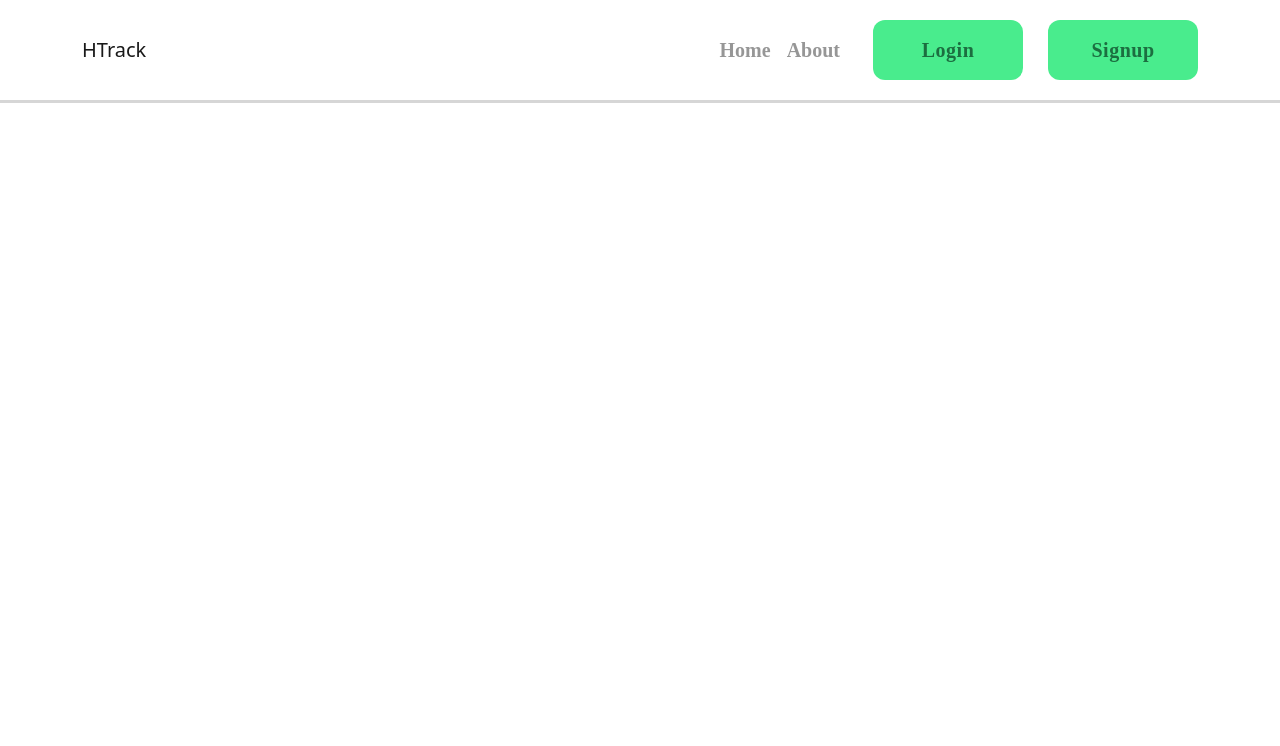
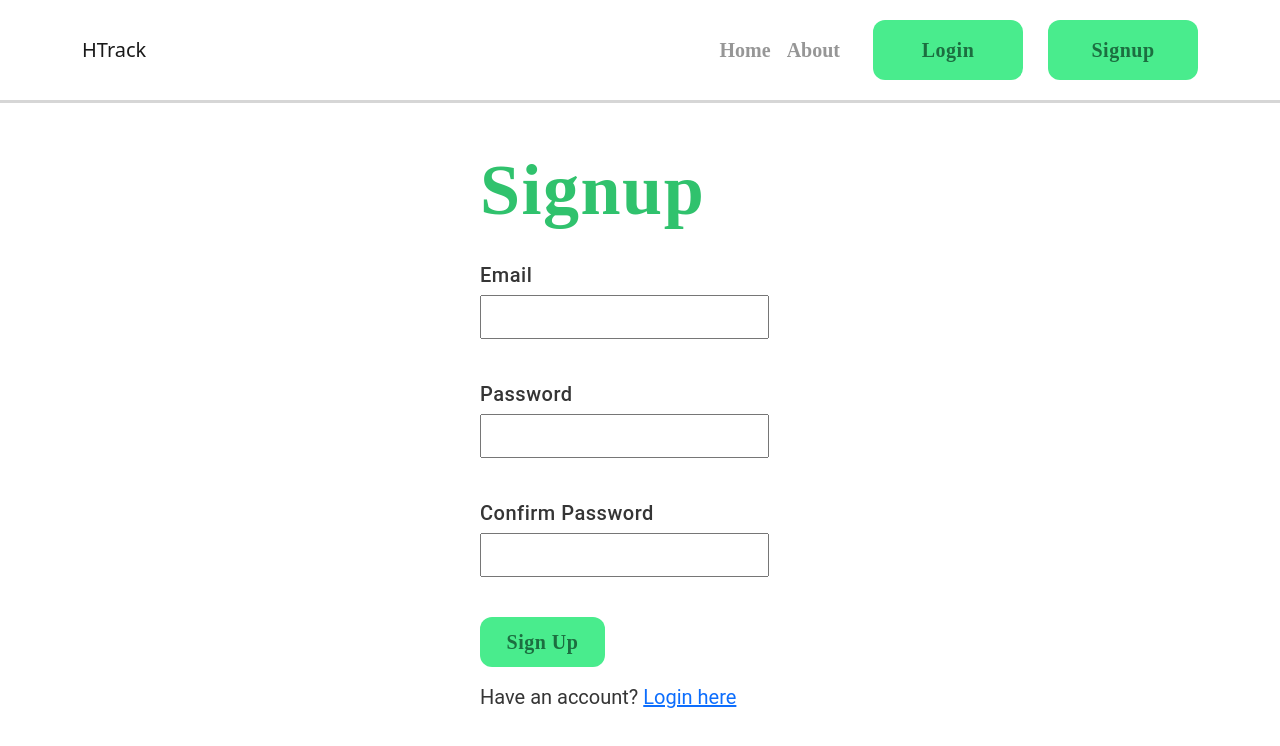
Before and after one commit to michelleli01/htrack, a React (Create React App) app in the folder client/: page /signup in a window 1280 px wide. Shown: the top 746 px of the page. Built offline with nearby package versions, Linux system fonts and the light colour scheme.

Commit message:
designed login and signup page and rearrange files

```diff
--- a/client/src/App.js
+++ b/client/src/App.js
@@ -1,10 +1,10 @@
 import { BrowserRouter as Router, Switch, Route } from "react-router-dom";
-import Home from "./components/Home";
-import Signup from "./components/User/Signup";
-import Login from "./components/User/Login";
-import HabitPage from "./components/Habit/HabitPage";
-import SecuredRoute from "./components/SecuredRoute";
+import HomePage from "./components/HomePage/HomePage";
+import Signup from "./components/Authentication/Signup";
+import Login from "./components/Authentication/Login";
 import NavBar from "./components/NavBar/NavBar";
+import SecuredRoute from './components/Secured/SecuredRoute';
+import UserHome from './components/Secured/UserHome'
 import React from "react";
 
 import "bootstrap/dist/css/bootstrap.min.css";
@@ -15,10 +15,10 @@ function App() {
             <Router>
                 <NavBar />
                 <Switch>
-                    <SecuredRoute exact path="/" component={Home} />
-                    <SecuredRoute exact path="/habits" component={HabitPage} />
+                    <Route exact path="/" component={HomePage} />
                     <Route exact path="/login" component={Login} />
                     <Route exact path="/signup" component={Signup} />
+                    <SecuredRoute expact path="/user" component={UserHome}/>
                 </Switch>
             </Router>
         </div>
--- /dev/null
+++ b/client/src/components/Authentication/Login.css
@@ -0,0 +1,67 @@
+.login-container{
+    align-items: center;
+    height: 450px;
+    width: 400px;
+    padding-left: 40px;
+    color: #353535;
+    margin: 0 auto;
+    margin-top: 150px;
+}
+
+.login-header{
+    text-align: left;
+    font: normal normal 72px/80px Poppins;
+    letter-spacing: 1.5px;
+    color: #30c26d;
+    font-weight: 700;
+    margin-bottom: 30px;
+}
+
+.login-form{
+    width: 640px;
+    margin-bottom: 20px;
+    text-align: left;
+    font: normal normal normal 20px/30px Roboto;
+    letter-spacing: 0;
+}
+
+.login-button{
+    width: 125px;
+    height: 50px;
+    background: transparent linear-gradient(106deg, #49ec8d 0%, #49ec8d 100%) 0% 0% no-repeat padding-box;
+    border-radius: 12px;
+    border-width: 0;
+    text-align: center;
+    align-self: center;
+    font: normal normal bold 20px/30px Poppins;
+    letter-spacing: 0.5px;
+    color: #1c6e40;
+    margin-bottom: 15px;
+}
+
+.login-button:hover {
+    background: transparent linear-gradient(106deg, #49ec8d 0%, #30c26d 100%) 0% 0% no-repeat padding-box;
+}
+
+.login-label{
+    letter-spacing: 0.5px;
+    font-weight: 500;
+    margin-bottom: 5px;
+}
+
+.login-input{
+    margin-bottom: 40px;
+    display: block;
+    padding: 5px;
+}
+
+.login-input:focus{
+    border: 2px solid #353535;
+}
+
+.login-error{
+    color: red;
+    font-weight: 700;
+}
+
+@import url("https://fonts.googleapis.com/css2?family=Roboto");
--- a/client/src/components/User/Login.js
+++ b/client/src/components/Authentication/Login.js
@@ -2,6 +2,8 @@ import React, { useRef, useState } from 'react';
 import { Link, useHistory } from 'react-router-dom';
 import Axios from 'axios';
 import Auth from '../../auth/Auth';
+
+import './Login.css'
 
 export default function Login() {
     const email = useRef();
@@ -35,16 +37,16 @@ export default function Login() {
     }
 
     return (
-        <div>
-            <h3>Login</h3>
-            <form onSubmit={handleSubmit}>
-                {error && <p>{error}</p>}
-                <label>E-mail</label>
-                <input ref={email} type="email"/>
-                <label>Password</label>
-                <input ref={password} type="password"/>
-                <button>Login</button>
-                <p>Don't have an account? <Link to="/signup">Sign up here</Link></p>
+        <div className="login-container">
+            <h3 className="login-header">Login</h3>
+            <form onSubmit={handleSubmit} className="login-form">
+                {error && <p className="login-error">{error}</p>}
+                <label className="login-label">E-mail</label>
+                <input ref={email} type="email" className="login-input"/>
+                <label className="login-label">Password</label>
+                <input ref={password} type="password" className="login-input"/>
+                <button className="login-button">Login</button>
+                <p className="register">Don't have an account? <Link to="/signup">Sign up here</Link></p>
             </form>
         </div>
     )
--- /dev/null
+++ b/client/src/components/Authentication/Signup.css
@@ -0,0 +1,65 @@
+.signup-container{
+    align-items: center;
+    height: 550px;
+    width: 400px;
+    padding-left: 40px;
+    color: #353535;
+    margin: 0 auto;
+    margin-top: 150px;
+}
+
+.signup-header{
+    text-align: left;
+    font: normal normal 72px/80px Poppins;
+    letter-spacing: 1.5px;
+    color: #30c26d;
+    font-weight: 700;
+    margin-bottom: 30px;
+}
+
+.signup-form{
+    width: 640px;
+    margin-bottom: 20px;
+    text-align: left;
+    font: normal normal normal 20px/30px Roboto;
+    letter-spacing: 0;
+}
+
+.signup-button{
+    width: 125px;
+    height: 50px;
+    background: transparent linear-gradient(106deg, #49ec8d 0%, #49ec8d 100%) 0% 0% no-repeat padding-box;
+    border-radius: 12px;
+    border-width: 0;
+    text-align: center;
+    align-self: center;
+    font: normal normal bold 20px/30px Poppins;
+    letter-spacing: 0.5px;
+    color: #1c6e40;
+    margin-bottom: 15px;
+}
+
+.signup-button:hover {
+    background: transparent linear-gradient(106deg, #49ec8d 0%, #30c26d 100%) 0% 0% no-repeat padding-box;
+}
+
+.signup-label{
+    letter-spacing: 0.5px;
+    font-weight: 500;
+    margin-bottom: 5px;
+}
+
+.signup-input{
+    margin-bottom: 40px;
+    display: block;
+    padding: 5px;
+}
+
+.signup-input:focus{
+    border: 2px solid #353535;
+}
+
+.signup-error{
+    color: red;
+    font-weight: 700;
+}
--- a/client/src/components/User/Signup.js
+++ b/client/src/components/Authentication/Signup.js
@@ -1,6 +1,8 @@
 import React, { useRef, useState } from 'react';
 import {Link, useHistory} from 'react-router-dom';
 import Axios from 'axios';
+
+import './Signup.css';
 
 export default function Signup() {
     const email = useRef();
@@ -45,18 +47,18 @@ export default function Signup() {
     }
 
     return (
-        <div>
-            <h3>Signup</h3>
-            <form onSubmit={handleSubmit}>
-                {error && <p>{error}</p>}
-                <label>Email</label>
-                <input ref={email} type="email"/>
-                <label>Password</label>
-                <input ref={password} type="password" onChange={handleChange}/>
-                <label>Confirm Password</label>
-                <input ref={confirm_password} type="password" onChange={handleChange}/>
-                <button>Sign Up</button>
-                <p>Have an account? <Link to="/login">Login here</Link></p>
+        <div className="signup-container">
+            <h3 className="signup-header">Signup</h3>
+            <form onSubmit={handleSubmit} className="signup-form">
+                {error && <p className="signup-error">{error}</p>}
+                <label className="signup-label">Email</label>
+                <input ref={email} type="email" className="signup-input"/>
+                <label className="signup-label">Password</label>
+                <input ref={password} type="password" onChange={handleChange} className="signup-input"/>
+                <label className="signup-label">Confirm Password</label>
+                <input ref={confirm_password} type="password" onChange={handleChange} className="signup-input"/>
+                <button className="signup-button">Sign Up</button>
+                <p className="login">Have an account? <Link to="/login">Login here</Link></p>
             </form>
         </div>
     )
--- /dev/null
+++ b/client/src/components/HomePage/HomePage.js
@@ -0,0 +1,9 @@
+import React from 'react'
+
+export default function HomePage() {
+    return (
+        <div>
+
+        </div>
+    )
+}
--- a/client/src/components/NavBar/NavBar.css
+++ b/client/src/components/NavBar/NavBar.css
@@ -66,4 +66,4 @@
     }
 }
 
-@import url("https://fonts.googleapis.com/css?family=Poppins:400,700");
+@import url("https://fonts.googleapis.com/css?family=Poppins");
--- a/client/src/components/SecuredRoute.js
+++ b/client/src/components/Secured/SecuredRoute.js
@@ -1,6 +1,6 @@
 import React from "react";
 import { Route, Redirect } from "react-router-dom";
-import Auth from '../auth/Auth';
+import Auth from '../../auth/Auth';
 
 export default function PrivateRoute({ component: Component, ...rest }) {
 
--- a/client/src/components/Home.js
+++ b/client/src/components/Secured/UserHome.js
@@ -1,7 +1,7 @@
 import React from 'react'
 import Axios from 'axios';
 import { useHistory } from 'react-router-dom';
-import Auth from '../auth/Auth';
+import Auth from '../../auth/Auth';
 
 export default function Home() {
     const history = useHistory();
```
Also changed, not shown: client/src/components/Secured/Habit/Habit.js (renamed from client/src/components/Habit/Habit.js), client/src/components/Secured/Habit/HabitList.js (renamed from client/src/components/Habit/HabitList.js), client/src/components/Secured/Habit/HabitPage.js (renamed from client/src/components/Habit/HabitPage.js).
